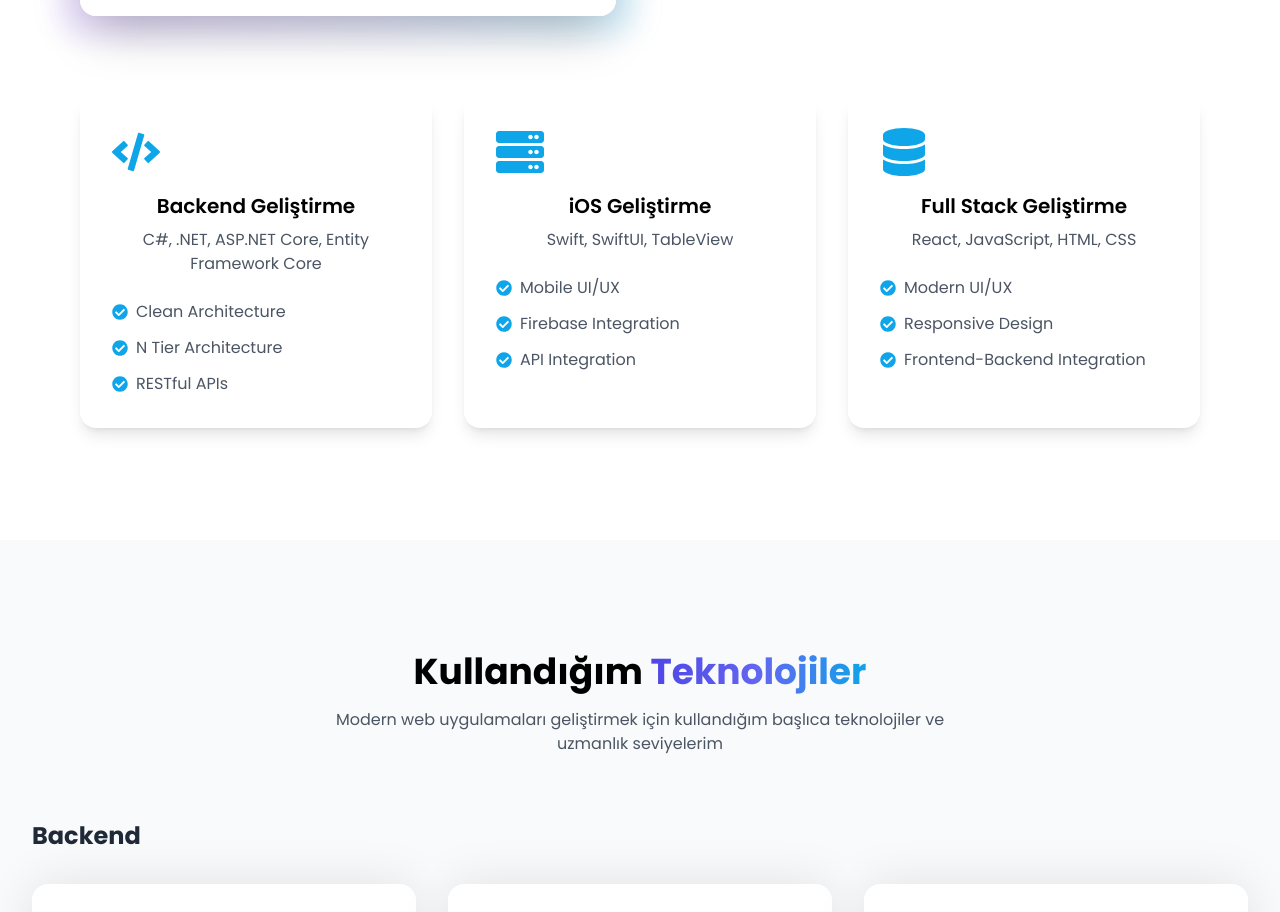
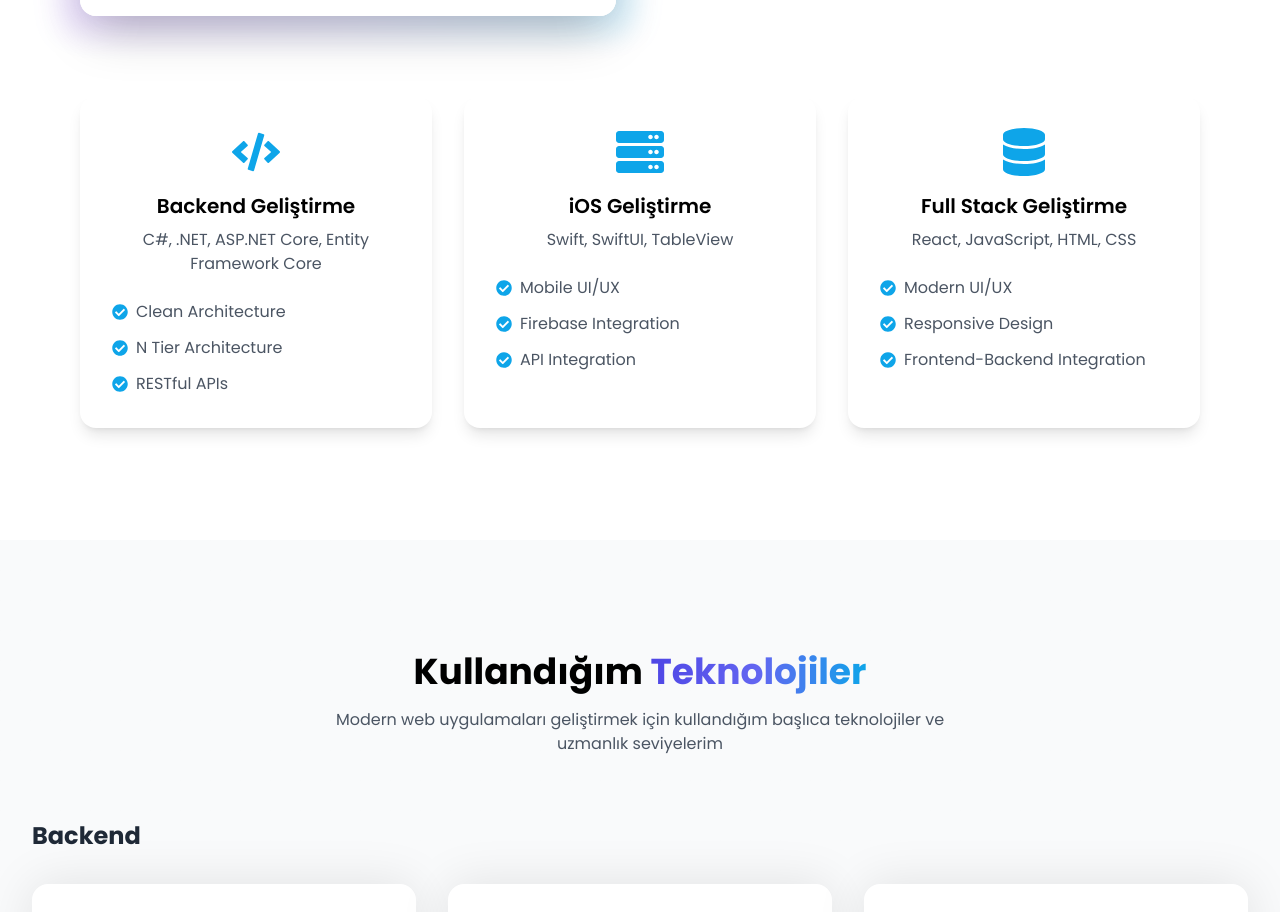
Before and after one commit to sevdaabbasi/myPortfolio, a React (Vite) app in the folder portfolioApp/: page / in a window 1280 px wide. Shown: the part 1424-2336 px from the top of the page. Built offline with nearby package versions, Linux system fonts and the light colour scheme.

Commit message:
About logo design fixed

```diff
--- a/portfolioApp/src/components/About.jsx
+++ b/portfolioApp/src/components/About.jsx
@@ -218,7 +218,9 @@ const About = () => {
   const skills = [
     {
       icon: (
-        <FaCode className="text-5xl text-sky-500 group-hover:text-white transition-colors" />
+        <div className="flex justify-center">
+          <FaCode className="text-5xl text-sky-500 transition-all duration-300 group-hover:scale-125" />
+        </div>
       ),
       title: "Backend Geliştirme",
       description: "C#, .NET, ASP.NET Core, Entity Framework Core",
@@ -226,7 +228,9 @@ const About = () => {
     },
     {
       icon: (
-        <FaServer className="text-5xl text-sky-500 group-hover:text-white transition-colors" />
+        <div className="flex justify-center">
+          <FaServer className="text-5xl text-sky-500 transition-all duration-300 group-hover:scale-125" />
+        </div>
       ),
       title: "iOS Geliştirme",
       description: "Swift, SwiftUI, TableView",
@@ -234,7 +238,9 @@ const About = () => {
     },
     {
       icon: (
-        <FaDatabase className="text-5xl text-sky-500 group-hover:text-white transition-colors" />
+        <div className="flex justify-center">
+          <FaDatabase className="text-5xl text-sky-500 transition-all duration-300 group-hover:scale-125" />
+        </div>
       ),
       title: "Full Stack Geliştirme",
       description: "React, JavaScript, HTML, CSS",
```
